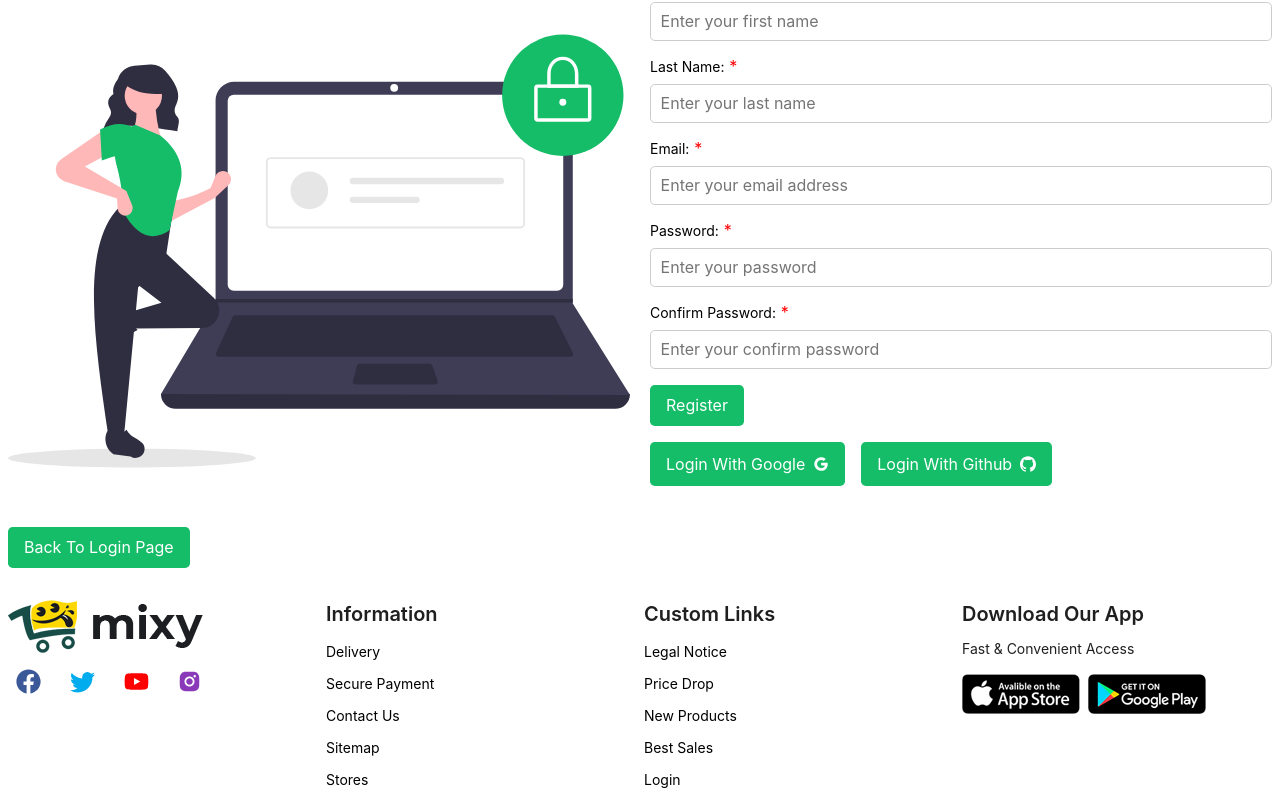
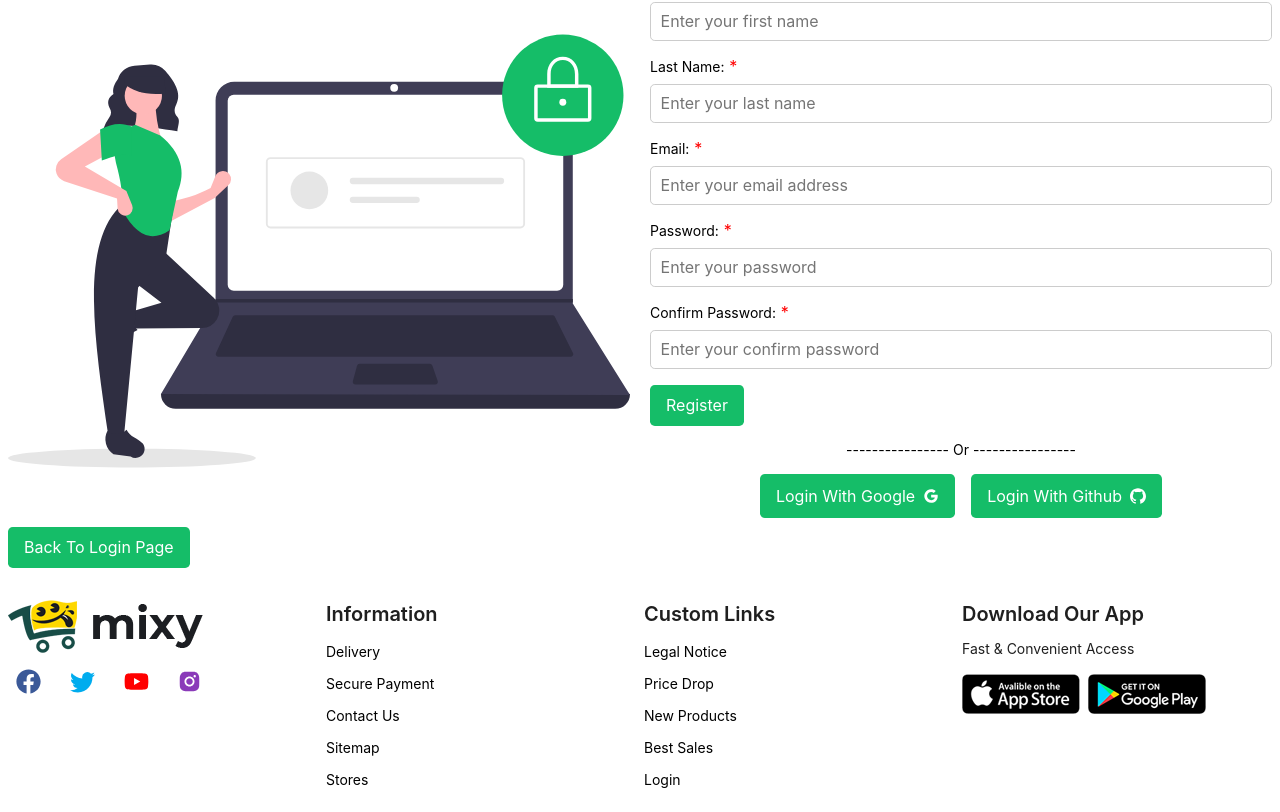
Before and after one commit to Jahid0178/mixy-ecommerce-client, a Next.js app: page /login/register in a window 1280 px wide. Shown: the part 461-1273 px from the top of the page. Built offline with nearby package versions, Linux system fonts and the light colour scheme.

Commit message:
modify login and register page

```diff
--- a/src/pages/login/index.jsx
+++ b/src/pages/login/index.jsx
@@ -61,6 +61,9 @@ const Login = () => {
                     value="Login"
                   />
                 </form>
+                <p style={{ marginTop: "1rem", textAlign: "center" }}>
+                  ---------------- Or ----------------
+                </p>
                 <div className={styles.btnGroup}>
                   <RoundButton
                     value="Login With Google"
--- a/src/pages/login/login.module.css
+++ b/src/pages/login/login.module.css
@@ -42,4 +42,5 @@
   display: flex;
   margin: 1rem 0;
   gap: 1rem;
+  justify-content: center;
 }
--- a/src/pages/login/register.js
+++ b/src/pages/login/register.js
@@ -9,7 +9,7 @@ import secureLogin from "/public/svg/secure_login.svg";
 import styles from "./login.module.css";
 import RoundButton from "../../components/common/Buttons/RoundButton";
 
-const { Title } = Typography;
+const { Title, Paragraph } = Typography;
 
 const Register = () => {
   const { register, handleSubmit } = useForm();
@@ -100,6 +100,9 @@ const Register = () => {
                     value="Register"
                   />
                 </form>
+                <p style={{ marginTop: "1rem", textAlign: "center" }}>
+                  ---------------- Or ----------------
+                </p>
                 <div className={styles.btnGroup}>
                   <RoundButton
                     value="Login With Google"
```
